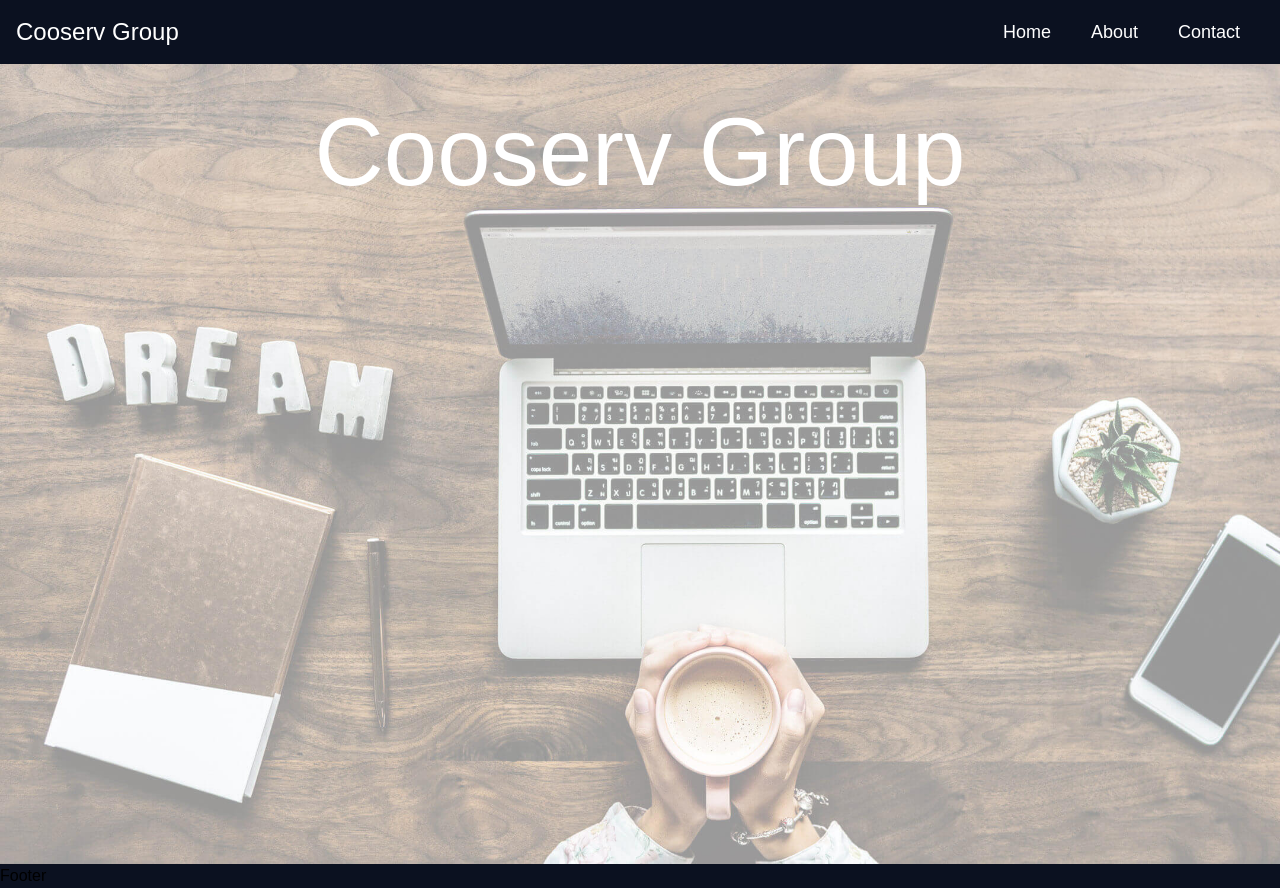
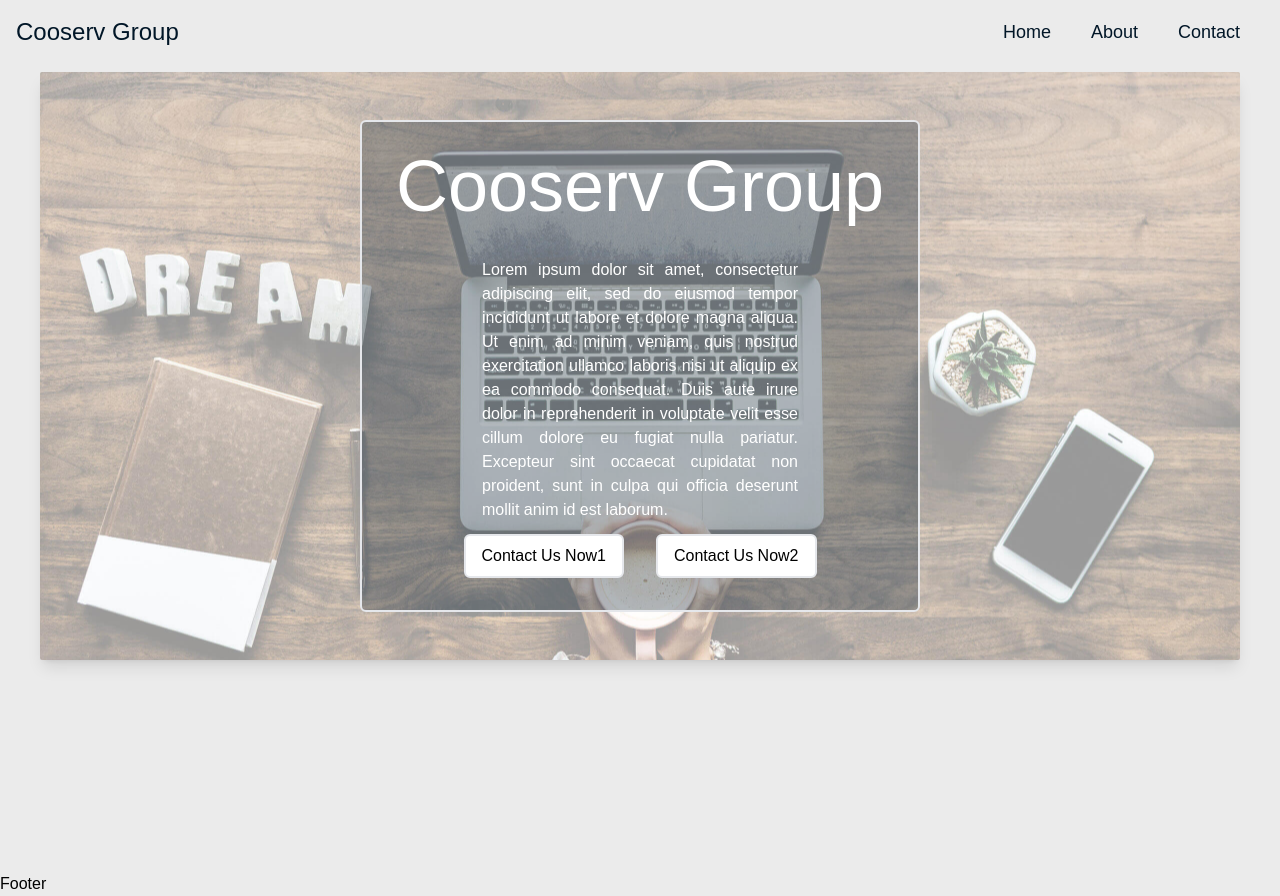
Before and after one commit to hasano14/cooserv-group, a React (Create React App) app: page / in a window 1280 px wide. Built offline with nearby package versions, Linux system fonts and the light colour scheme.

Commit message:
Changes to Header

```diff
--- a/src/App.js
+++ b/src/App.js
@@ -8,7 +8,7 @@ import Footer from './components/Footer'
 
 const App = () => {
   return (
-    <div class="bg-primary">
+    <div class="bg-backgroundColor">
         <Navbar />
         <Header />
         <Body />
--- a/src/components/Header.js
+++ b/src/components/Header.js
@@ -1,20 +1,31 @@
 import React from 'react'
-import header from '../images/header.jpg'
 
 const Header = () => {
   return (
-    <div class="h-screen w-full">
-      <div class="bg-fixed p-15 w-full h-full bg-cover header-image">
-        <HeaderTitle />
+    <div class="flex flex-col h-screen w-full">
+      <div class="mix-blend-normal bg-fixed bg-center bg-cover items-center md:p-15 shadow-lg rounded-sm md:mx-5 lg:mx-10 max-h-screen header-image">
+        <div class="mix-blend-normal border-2 rounded-md bg-primary/30 my-10 mx-5 pb-7 md:my-10 md:mx-32 lg:my-12 lg:mx-32 xl:mx-80 2xl:mx-96 transition-all">
+          <HeaderTitle words="Cooserv Group"/>
+          <p class="items-center flex flex-col text-md text-justify m-2 md:px-20 lg:px-28 text-white">Lorem ipsum dolor sit amet, consectetur adipiscing elit, sed do eiusmod tempor incididunt ut labore et dolore magna aliqua.
+          Ut enim ad minim veniam, quis nostrud exercitation ullamco laboris nisi ut aliquip ex ea commodo consequat. Duis aute irure dolor in reprehenderit in voluptate velit esse cillum dolore eu fugiat nulla pariatur. Excepteur sint occaecat cupidatat non proident, sunt in culpa qui officia deserunt mollit anim id est laborum.</p>
+          <div class="flex flex-col md:flex-row items-center place-content-center">
+            <button class="rounded-md border-2 bg-white px-4 py-2 mx-4 my-1">
+              Contact Us Now1
+            </button>
+            <button class="rounded-md border-2 bg-white px-4 py-2 mx-4 my-1">
+              Contact Us Now2
+            </button>
+          </div>
+        </div>
       </div>
     </div>
 
   )
 }
 
-const HeaderTitle = () => {
+const HeaderTitle = (props) => {
   return(
-    <span class="items-center title-font dark:text-primary text-white flex flex-col text-5xl md:text-7xl lg:text-8xl pt-7 md:pt-10">Cooserv Group</span>
+    <span class="items-center text-center text-white flex flex-col text-7xl py-5 md:py-7"> {props.words} </span>
   )
 }
 
--- a/src/components/Navbar.js
+++ b/src/components/Navbar.js
@@ -17,15 +17,15 @@ class Navbar extends React.Component{
 
     render() {
         return (
-            <header class="w-full md:p-2 text-white body-font bg-transparent bg-primary ">
-                <div class="container mx-auto flex flex-wrap p-2 flex-col md:flex-row items-center ">
-                    <a href='/' class="flex flex-wrap title-font font-medium items-center justify-center text-white mb-6 md:mb-0 hover:text-smokyblue hover:font-normal transition-all">
+            <header class="w-full md:p-2 text-white body-font bg-transparent bg-backgroundColor mb-2">
+                <div class="mx-auto flex flex-wrap p-2 flex-col md:flex-row items-center ">
+                    <a href='/' class="flex flex-wrap title-font font-medium items-center justify-center text-primary mb-6 md:mb-0 hover:text-smokyblue hover:font-normal transition-all">
                         <span class="text-2xl justify-center items-center">Cooserv Group</span>
                     </a>
                     <nav class="md:ml-auto flex flex-wrap items-center text-base justify-center">
-                        <a href='/' class="mx-4 text-lg md:mr-6 text-white md:hover:text-smokyblue md:hover:underline hover:underline-offset-2 transition-all ">Home</a>
-                        <a href='/' class="mx-4 text-lg md:mr-6 text-white md:hover:text-smokyblue md:hover:underline hover:underline-offset-2 transition-all">About</a>
-                        <a href='/' class="mx-4 text-lg md:mr-6 text-white md:hover:text-smokyblue md:hover:underline hover:underline-offset-2 transition-all">Contact</a>
+                        <a href='/' class="mx-4 text-lg md:mr-6 text-primary md:hover:text-secondary md:hover:underline hover:underline-offset-2 transition-all ">Home</a>
+                        <a href='/' class="mx-4 text-lg md:mr-6 text-primary md:hover:text-secondary md:hover:underline hover:underline-offset-2 transition-all">About</a>
+                        <a href='/' class="mx-4 text-lg md:mr-6 text-primary md:hover:text-secondary md:hover:underline hover:underline-offset-2 transition-all">Contact</a>
                     </nav>
                 </div>
             </header>
--- a/tailwind.config.js
+++ b/tailwind.config.js
@@ -11,8 +11,9 @@ module.exports = {
     extend: {
       colors: {
         transparent: 'transparent',
-        primary: '#0b1120',
-        secondary: '0ea5e9 ',
+        primary: '#011627',
+        secondary: '#1c7293',
+        backgroundColor: '#ebebeb',
         smokyblue: '#7196a6',
         white: '#fff',
         black: '#000',
```
